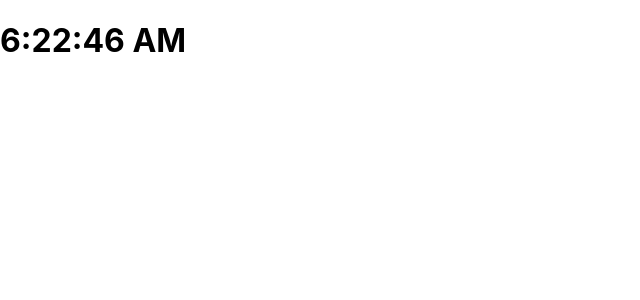
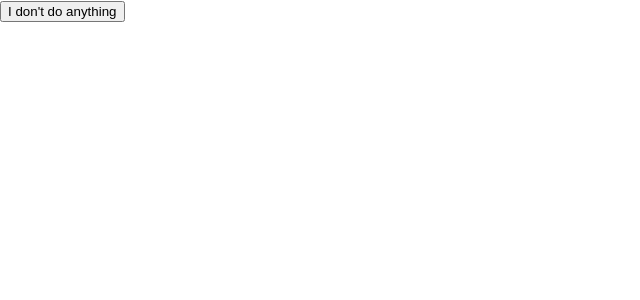
Before and after one commit to WaleedKhan1123/React-Practice, a React (Create React App) app: page / in a window 1280 px wide. Shown: the top 300 px of the page, without its empty margins (0-640 px from the left). Built offline with nearby package versions, Linux system fonts and the light colour scheme.

Commit message:
Changes made

```diff
--- a/src/App.js
+++ b/src/App.js
@@ -5,12 +5,13 @@ import "./styles/style.css";
 // import PackingList from "./Component/Conditional Rendering";
 // import List from "./Component/rendering listl";
 // import TeaSet from "./Component/keeping components pure";
-import Clock from "./Component/keeping components pure";
+// import Clock from "./Component/keeping components pure";
+import ResToEvents from "./Component/Responding to Events";
 export default function App(){
 
   return(<>
-  <Clock time={new Date()}/>
-  </>)
+  <ResToEvents/>
+    </>)
 }
 
 
--- /dev/null
+++ b/src/Component/Responding to Events.js
@@ -0,0 +1,12 @@
+function ResToEvents() {
+    function handleclick() {
+        console.log("function called")
+    }
+    return (<div>
+        <button onClick={handleclick}>
+      I don't do anything
+    </button>
+    </div>  );
+}
+
+export default ResToEvents;
```
